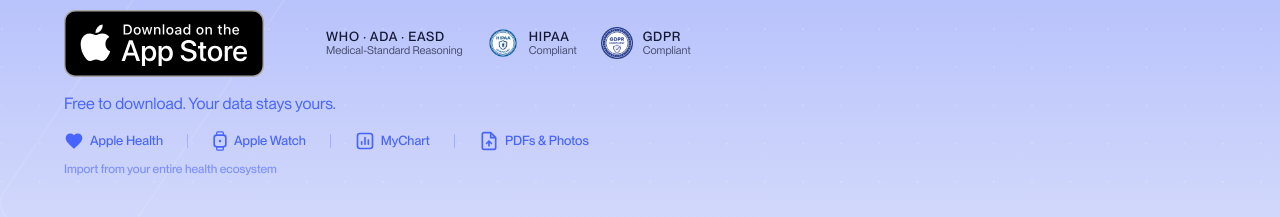
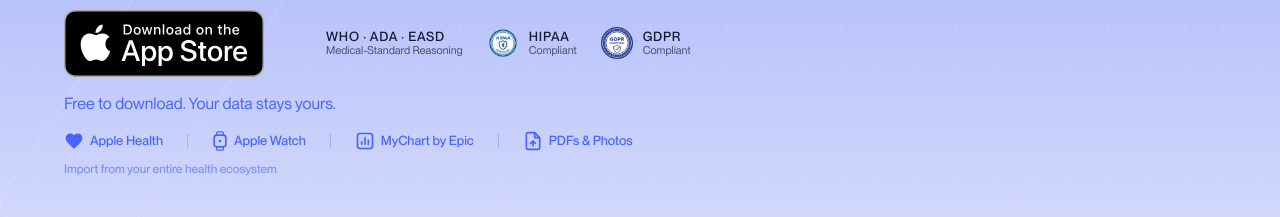
Before and after one commit to SamuilDimov/websitexheal, a Next.js app: page / in a window 1280 px wide. Shown: the part 980-1197 px from the top of the page. Built offline with nearby package versions, Linux system fonts and the light colour scheme.

Commit message:
Update MyChart label to 'MyChart by Epic' for clarity

```diff
--- a/src/components/ui/IntegrationLogosStrip.tsx
+++ b/src/components/ui/IntegrationLogosStrip.tsx
@@ -96,7 +96,7 @@ export default function IntegrationLogosStrip({
             />
           </svg>
           <span className="text-[0.8125rem] font-medium">
-            MyChart
+            MyChart by Epic
           </span>
         </div>
 
```
